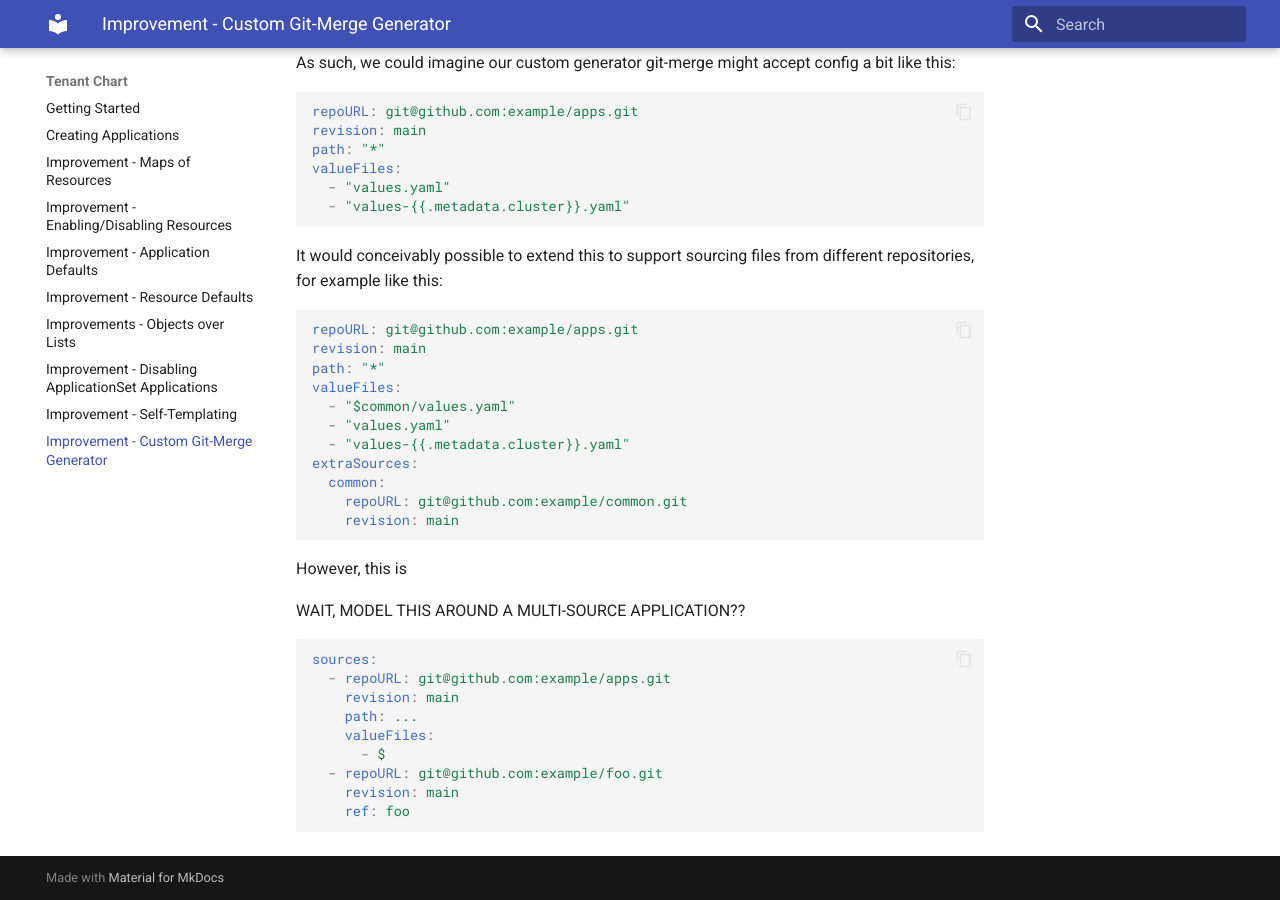
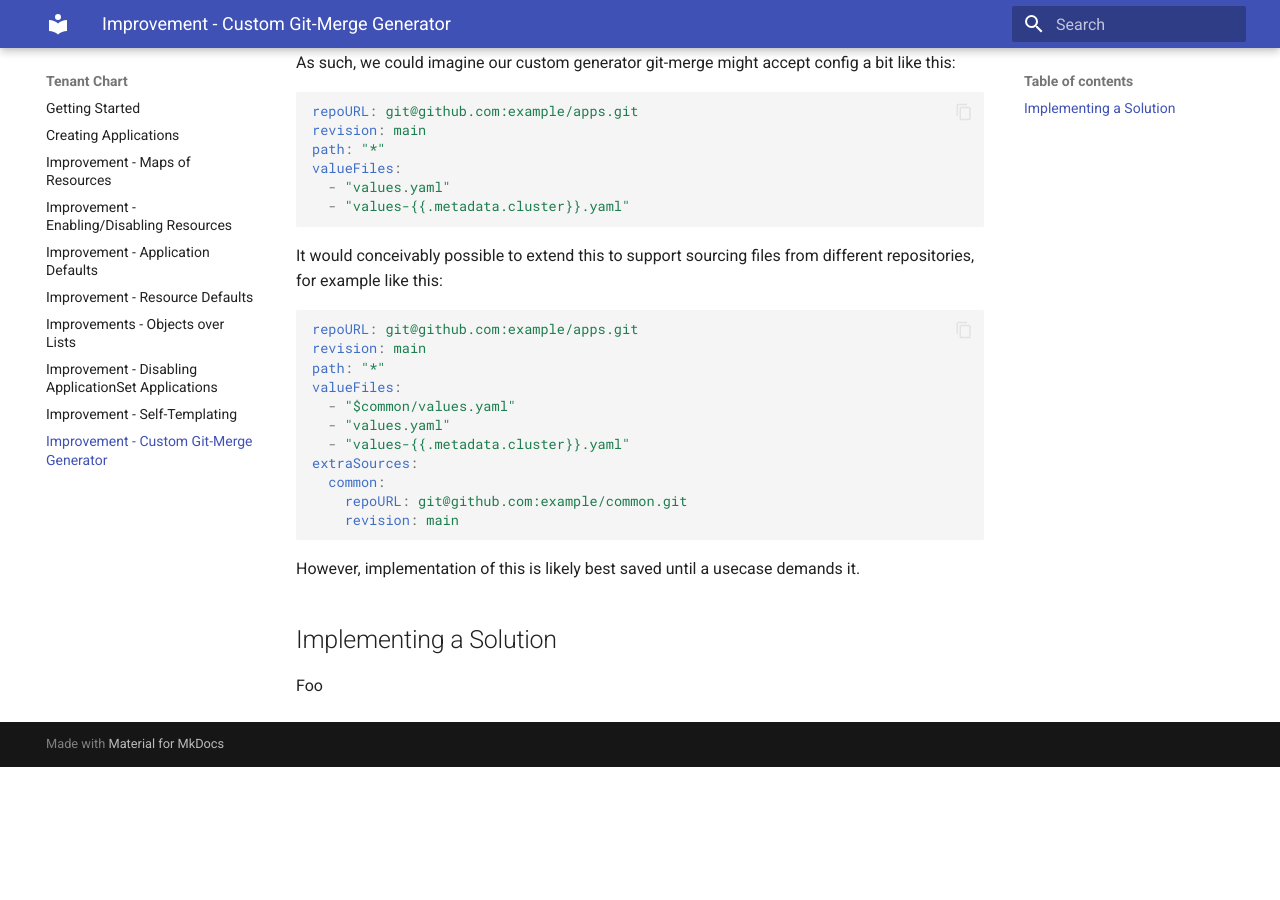
Before and after one commit to tombulled/tenant, an MkDocs documentation site: the page built from docs/10-improvement-custom-git-merge-generator.md, in a window 1280 px wide and 900 px high, scrolled down 10075 px. Built offline with MkDocs 1.6.1 and Material for MkDocs 9.7.7, drawn with Linux system fonts in a browser that asks for light colours; after the commit the page ends 10842 px from its top, so only the background shows below that.

Commit message:
feat: bail on sources-style x-git generator

````diff
--- a/docs/10-improvement-custom-git-merge-generator.md
+++ b/docs/10-improvement-custom-git-merge-generator.md
@@ -473,18 +473,8 @@ extraSources:
     revision: main
 ```
 
-However, this is
+However, implementation of this is likely best saved until a usecase demands it.
 
-WAIT, MODEL THIS AROUND A MULTI-SOURCE APPLICATION??
+## Implementing a Solution
 
-```yaml
-sources:
-  - repoURL: git@github.com:example/apps.git
-    revision: main
-    path: ...
-    valueFiles:
-      - $
-  - repoURL: git@github.com:example/foo.git
-    revision: main
-    ref: foo
-```
+Foo
````
